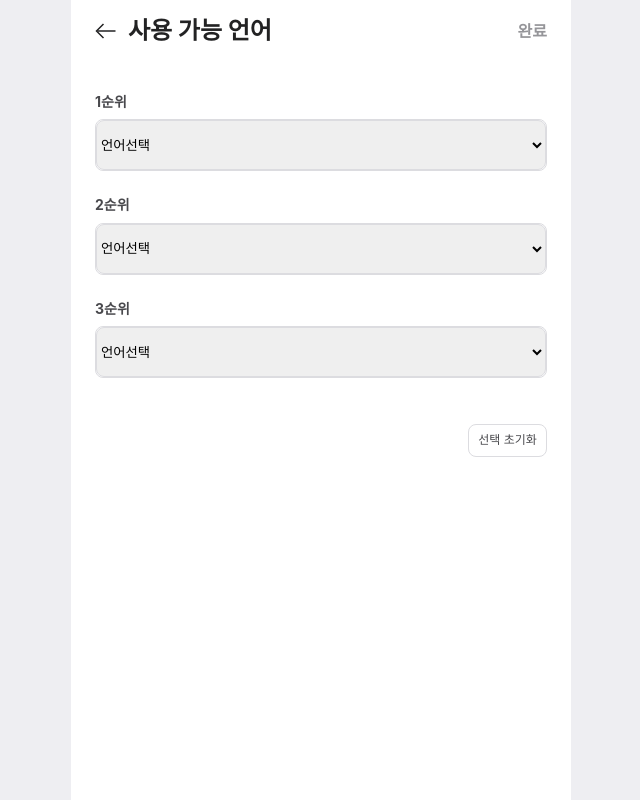
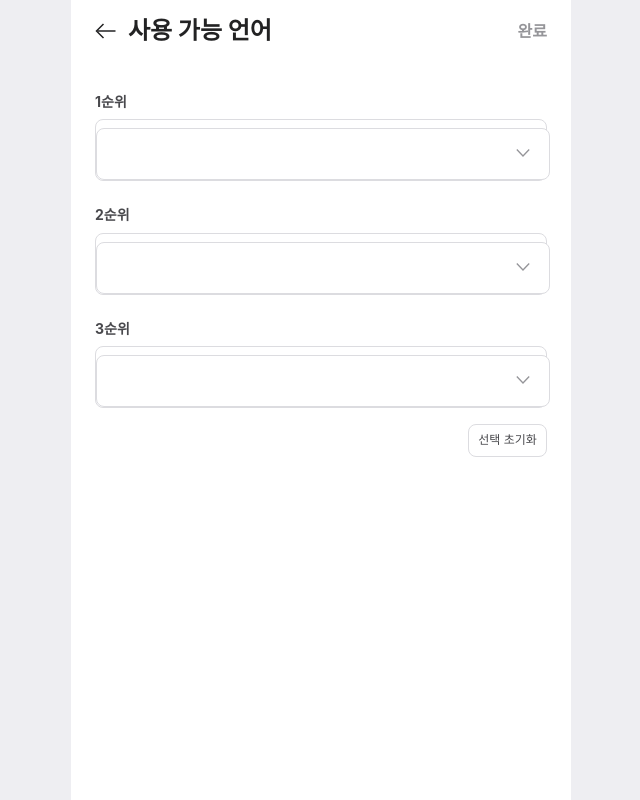
Before and after one commit to Wingle-SMWU/Wingle-Frontend, a Next.js app: page /mypage/edit/language in a window 1280 px wide. Shown: the whole page, without its empty margins (319-959 px from the left). Built offline with nearby package versions, Linux system fonts and the light colour scheme.

Commit message:
add : interest 기본 값 반영

```diff
--- a/src/components/mypage/selectLanguage.tsx
+++ b/src/components/mypage/selectLanguage.tsx
@@ -1,62 +1,37 @@
 import styled from "styled-components";
-import { useEffect,useState } from "react";
+import { useEffect, useState } from "react";
+import { countryList } from "@/src/constants/countryList";
+import DropDown from "../ui/dropDownUI";
 
-type DropdownOptionProps = {
-    value: string;
-};
+export default function SelectLanguageBox({ getLanguage }: Props) {
+  const [language, setLanguage] = useState("");
 
-type Props = {
-  getLanguage: (arr: any) => void;
-};
-
-//API - get으로 받아올 것
-const options = ["KR 한국어","EN 영어","FR 프랑스어"]
-
-export default function SelectLanguageBox({getLanguage}: Props) {
-    const [language,setLanguage] = useState("");
-
-    const handleChange= (event: any) => {
-        setLanguage(event.target.value);
+  const handleChange = (selectedLanguage: string) => {
+    setLanguage(selectedLanguage);
   };
 
   useEffect(() => {
     getLanguage(language);
   }, [language]);
 
-
-
   return (
     <S.SelectBox>
-            <S.DropdownSelectBox defaultValue="default" onChange={handleChange} >
-                <option value="default" disabled hidden>
-                    언어선택
-                </option>
-                {options.map((option) => (
-                <S.DropdownOption key={option} value={option}>
-                    {option}
-                </S.DropdownOption>
-                ))}
-            </S.DropdownSelectBox>
+      <DropDown
+        label=""
+        list={countryList.map((country) => country.add_code_nation)}
+        selected={language}
+        onSelectedChange={handleChange}
+      />
     </S.SelectBox>
   );
 }
 
+type Props = {
+  getLanguage: (arr: any) => void;
+};
 
 const S = {
-    SelectBox:styled.div`
-      border: 1px solid #dcdce0;
-      border-radius: 8px;
-    `,
-    DropdownSelectBox: styled.select`
-      width: 100%;
-      height: 50px;
-      border: 1px solid #dcdce0;
-      border-radius: 8px;
-    `,
-    DropdownOption: styled.option<DropdownOptionProps>`
-      padding : 10px;
-      width: 100%;
-      height: 50px;
+  SelectBox: styled.div`
     border: 1px solid #dcdce0;
     border-radius: 8px;
   `,
--- a/src/pages/mypage/edit/introduce.tsx
+++ b/src/pages/mypage/edit/introduce.tsx
@@ -4,7 +4,7 @@ import { Text } from "@/src/components/ui";
 import Modal from "@/src/components/modal";
 import { useState,useCallback,useEffect } from "react";
 import instance from "@/src/api/axiosModule"
-import { useSetRecoilState, useRecoilValue } from "recoil";
+import { useRecoilValue } from "recoil";
 import { profileStateAtom } from "@/src/atoms/profileStateAtom";
 
 export default function Introduce() {
--- a/src/pages/mypage/edit/language.tsx
+++ b/src/pages/mypage/edit/language.tsx
@@ -5,7 +5,8 @@ import Modal from "@/src/components/modal";
 import { useState,useEffect } from "react";
 import instance from "@/src/api/axiosModule";
 import SelectLanguageBox from "@/src/components/mypage/selectLanguage";
-import DropDown from "@/src/components/ui/dropDownUI";
+import { useRecoilValue } from "recoil";
+import { profileStateAtom } from "@/src/atoms/profileStateAtom";
 
 export default function Language() {
   const [modalVisible, setModalVisible] = useState(false);
@@ -29,6 +30,8 @@ export default function Language() {
   useEffect(() => {
     language
   },[language])
+
+  const profileData = useRecoilValue(profileStateAtom);
 
   return (
     <>
```
Also changed, not shown: src/components/mypage/SelectInterest.tsx (+14 -4 lines). Lines whose indentation alone changed are shown as unchanged.
